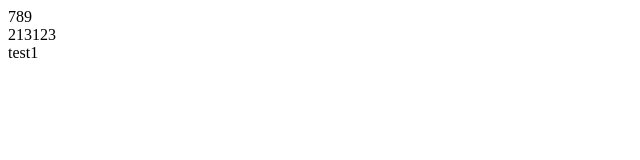
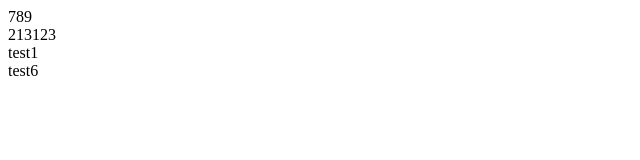
Before and after one commit to ken7875/git-practice, a website: page commit5.html in a window 1280 px wide. Shown: the full height of the page, 0-640 px from the left. Drawn offline with Linux system fonts and the light colour scheme.

Commit message:
test6 master

```diff
--- a/commit5.html
+++ b/commit5.html
@@ -10,6 +10,7 @@
     <div>789</div>
     <div>213123</div>
     <div>test1</div>
+    <div>test6</div>
     <p class="asd"></p>
 </body>
 
```
